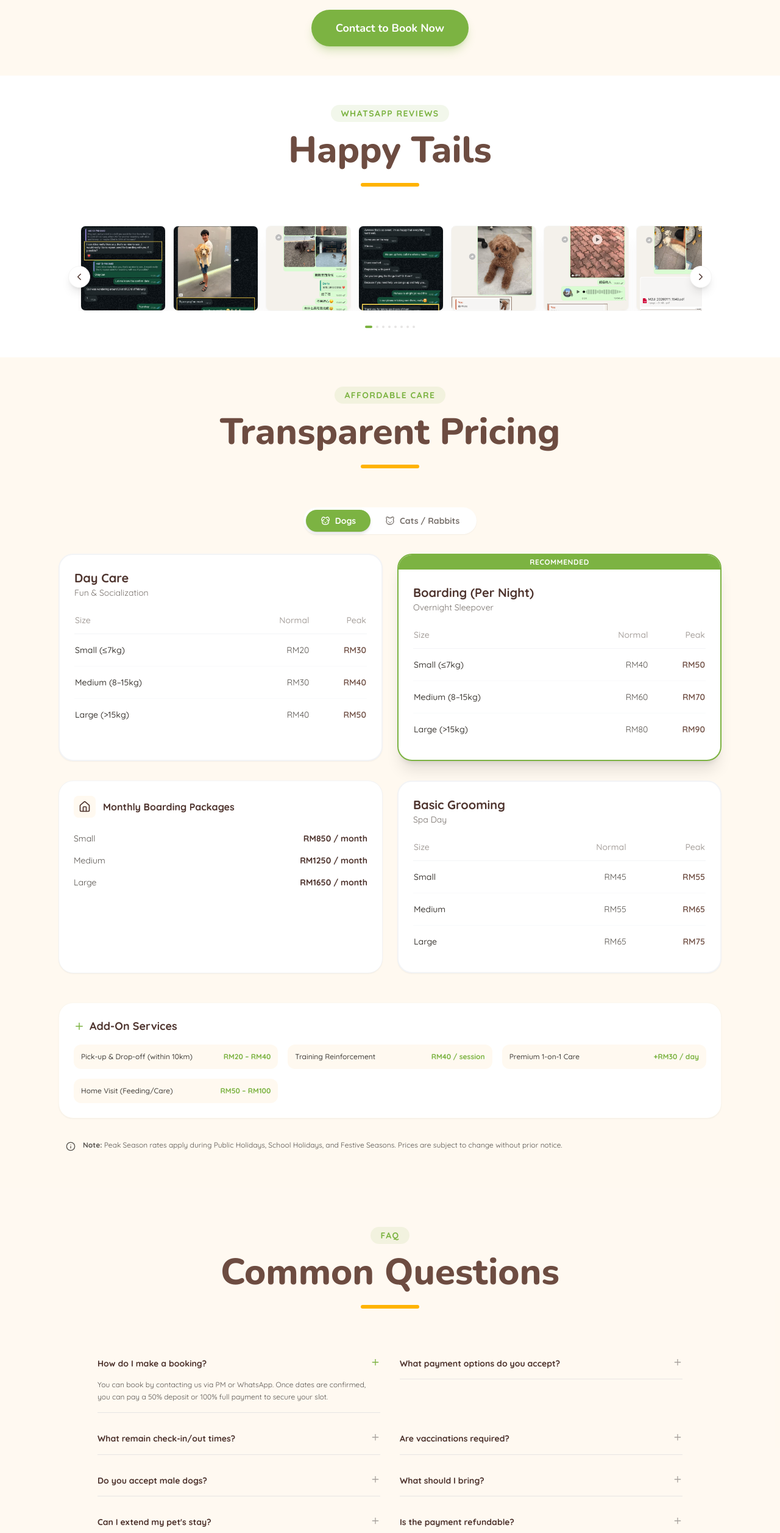
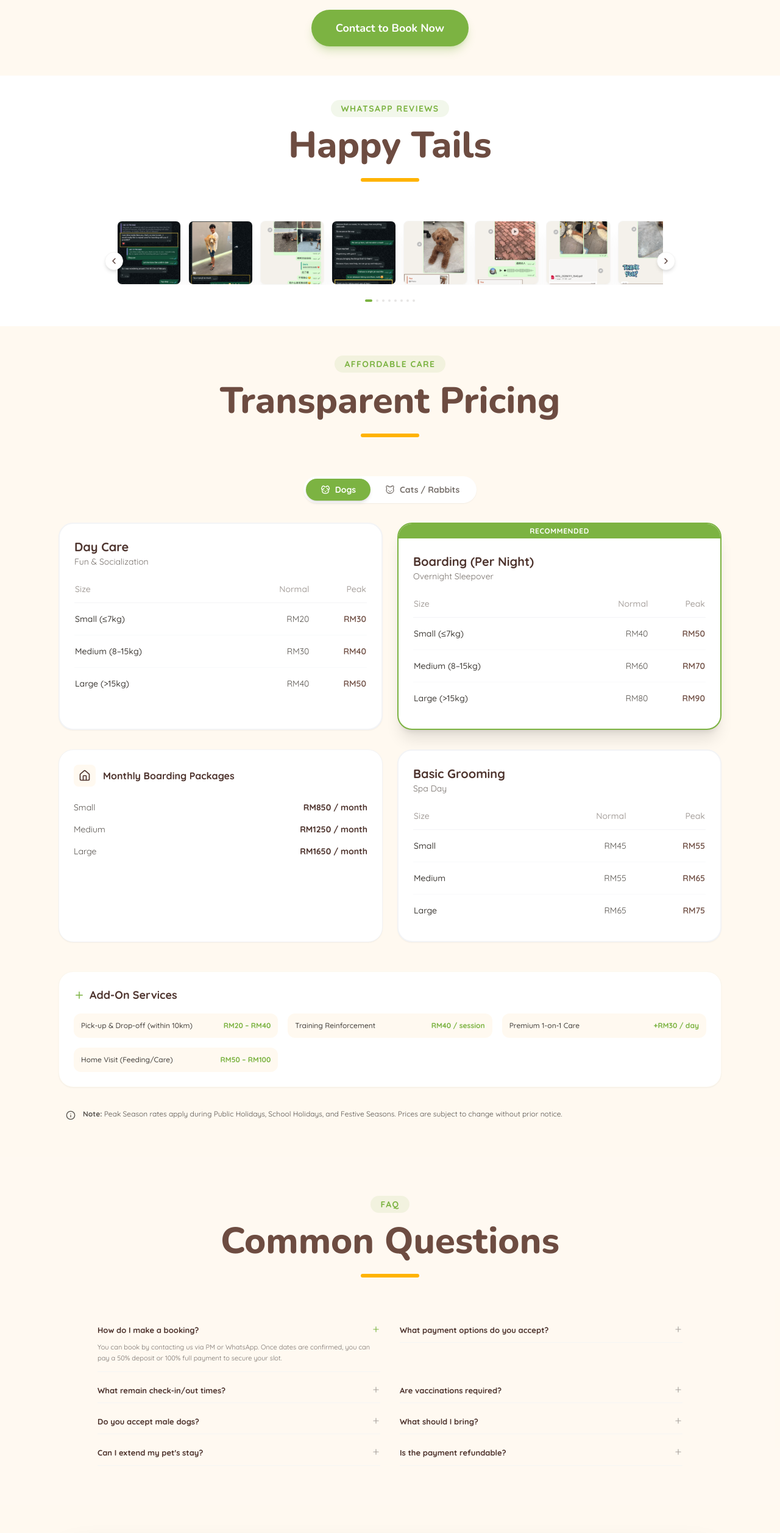
Before and after one commit to kahyee6218/My-Pawcation, a React (Vite) app: page / in a window 1280 px wide. Shown: the part 2960-5474 px from the top of the page at 61% size. Built offline with nearby package versions, Linux system fonts and the light colour scheme.

Commit message:
fix: review carousel blank space and refine FAQ compactness

```diff
--- a/components/sections/DetailSections.tsx
+++ b/components/sections/DetailSections.tsx
@@ -5,51 +5,46 @@ import { TESTIMONIALS, FAQS, PRICING_DATA } from '../../constants';
 
 export const Testimonials: React.FC = () => {
     const [currentIndex, setCurrentIndex] = useState(0);
-
-    // We'll use CSS classes for responsiveness,
-    // but the JS translation needs to match the visual width.
-    // On Desktop: 8 items, Tablet: 5 items, Mobile: 3 items
+    // Duplicate items to ensure we never see "Nothing here" when scrolling
+    const extendedTestimonials = [...TESTIMONIALS, ...TESTIMONIALS];
+    const total = TESTIMONIALS.length;
 
     const next = () => {
-        // Loop back to start if at the end
-        setCurrentIndex((prev) => (prev + 1) >= TESTIMONIALS.length ? 0 : prev + 1);
+        setCurrentIndex((prev) => (prev + 1) % total);
     };
 
     const prev = () => {
-        setCurrentIndex((prev) => (prev - 1 + TESTIMONIALS.length) % TESTIMONIALS.length);
+        setCurrentIndex((prev) => (prev - 1 + total) % total);
     };
 
     return (
-        <section id="reviews" className="py-12 bg-white scroll-mt-24 overflow-hidden">
+        <section id="reviews" className="py-10 bg-white scroll-mt-24 overflow-hidden">
             <div className="max-w-7xl mx-auto px-4 sm:px-6 lg:px-8">
                 <SectionTitle title="Happy Tails" subtitle="WhatsApp Reviews" />
 
-                <div className="relative group max-w-5xl mx-auto">
+                <div className="relative group max-w-4xl mx-auto">
                     {/* Carousel Viewport */}
-                    <div className="overflow-hidden px-1">
+                    <div className="overflow-hidden">
                         <div
-                            className="flex transition-transform duration-300 ease-in-out gap-2 md:gap-3"
+                            className="flex transition-transform duration-500 ease-in-out gap-2 md:gap-3"
                             style={{
-                                // Calculation: Move by 1 item's percentage width
-                                // Each item is 100/N % of the container
-                                transform: `translateX(calc(-${currentIndex} * (100% / 3 + 0.5rem)))`, /* Mobile default (3 items) */
-                            }}
+                                // On Mobile: 4 items (25%), Tablet: 6 items (16.6%), Desktop: 8 items (12.5%)
+                                // We'll move by 1 item at a time
+                                transform: `translateX(calc(-${currentIndex} * (100% / var(--items-per-row, 4) + var(--gap-fix, 0.5rem))))`
+                            } as any}
                         >
-                            {/* We'll use Tailwind classes to override the calc on larger screens */}
+                            {/* Inject CSS variables for responsive movement */}
                             <style>{`
-                                @media (min-width: 768px) {
-                                    #testimonial-track { transform: translateX(calc(-${currentIndex} * (100% / 5 + 0.75rem))) !important; }
-                                }
-                                @media (min-width: 1024px) {
-                                    #testimonial-track { transform: translateX(calc(-${currentIndex} * (100% / 8 + 0.75rem))) !important; }
-                                }
+                                #review-track { --items-per-row: 4; --gap-fix: 0.5rem; }
+                                @media (min-width: 768px) { #review-track { --items-per-row: 6; --gap-fix: 0.75rem; } }
+                                @media (min-width: 1024px) { #review-track { --items-per-row: 8; --gap-fix: 0.75rem; } }
                             `}</style>
-                            <div id="testimonial-track" className="flex gap-2 md:gap-3 shrink-0 transition-transform duration-300 ease-in-out">
-                                {TESTIMONIALS.map((review) => (
+
+                            <div id="review-track" className="flex gap-2 md:gap-3 shrink-0 transition-transform duration-500 ease-in-out">
+                                {extendedTestimonials.map((review, idx) => (
                                     <div
-                                        key={review.id}
-                                        className="w-[calc(100vw/3.5)] md:w-[calc(1024px/5.5)] lg:w-[calc(1280px/9)] shrink-0"
-                                        style={{ width: 'clamp(80px, 11%, 140px)' }} /* Fixed-ish small size */
+                                        key={`${review.id}-${idx}`}
+                                        className="w-[calc((100vw-3rem)/4.5)] md:w-[calc(896px/6.5)] lg:w-[calc(896px/8.5)] shrink-0"
                                     >
                                         <Card className="p-0 overflow-hidden shadow-sm hover:shadow-md transition-all border border-stone-100 aspect-square bg-gray-50 rounded-lg">
                                             <img
@@ -65,20 +60,20 @@ export const Testimonials: React.FC = () => {
                         </div>
                     </div>
 
-                    {/* Navigation Buttons - More prominent for "Next" logic */}
+                    {/* Navigation Buttons - Smaller and cleaner */}
                     <button
                         onClick={prev}
-                        className="absolute left-0 top-1/2 -translate-y-1/2 -translate-x-2 md:-translate-x-4 bg-white p-2 rounded-full shadow-lg text-brand-dark hover:bg-brand-green hover:text-white transition-all z-10 border border-stone-100"
+                        className="absolute left-0 top-1/2 -translate-y-1/2 -translate-x-3 md:-translate-x-5 bg-white p-1.5 rounded-full shadow-md text-brand-dark hover:bg-brand-green hover:text-white transition-all z-10 border border-stone-100"
                         aria-label="Previous Review"
                     >
-                        <ChevronLeft size={18} />
+                        <ChevronLeft size={16} />
                     </button>
                     <button
                         onClick={next}
-                        className="absolute right-0 top-1/2 -translate-y-1/2 translate-x-2 md:translate-x-4 bg-white p-2 rounded-full shadow-lg text-brand-dark hover:bg-brand-green hover:text-white transition-all z-10 border border-stone-100"
+                        className="absolute right-0 top-1/2 -translate-y-1/2 translate-x-3 md:translate-x-5 bg-white p-1.5 rounded-full shadow-md text-brand-dark hover:bg-brand-green hover:text-white transition-all z-10 border border-stone-100"
                         aria-label="Next Review"
                     >
-                        <ChevronRight size={18} />
+                        <ChevronRight size={16} />
                     </button>
 
                     {/* Pagination Dots */}
@@ -275,22 +270,22 @@ export const FAQ: React.FC = () => {
             <div className="max-w-5xl mx-auto px-4 sm:px-6 lg:px-8">
                 <SectionTitle title="Common Questions" subtitle="FAQ" />
 
-                <div className="grid grid-cols-1 md:grid-cols-2 gap-x-8 gap-y-4">
+                <div className="grid grid-cols-1 md:grid-cols-2 gap-x-8 gap-y-2">
                     {FAQS.map((item, index) => (
-                        <div key={index} className="border-b border-stone-200 last:border-0 md:last:border-b h-fit group">
+                        <div key={index} className="border-b border-stone-100 last:border-0 md:last:border-b h-fit group">
                             <button
-                                className="w-full py-4 text-left flex justify-between items-start focus:outline-none transition-colors gap-4"
+                                className="w-full py-3 text-left flex justify-between items-start focus:outline-none transition-colors gap-3"
                                 onClick={() => setOpenIndex(openIndex === index ? null : index)}
                             >
-                                <span className="font-bold text-brand-dark text-sm leading-tight pt-0.5 group-hover:text-brand-green transition-colors">{item.question}</span>
-                                <div className={`shrink-0 transition-transform duration-300 ${openIndex === index ? 'rotate-180 text-brand-green' : 'text-stone-400'}`}>
-                                    <Plus size={16} />
+                                <span className="font-bold text-brand-dark text-[13px] leading-tight pt-0.5 group-hover:text-brand-green transition-colors">{item.question}</span>
+                                <div className={`shrink-0 transition-transform duration-300 mt-0.5 ${openIndex === index ? 'rotate-180 text-brand-green' : 'text-stone-400'}`}>
+                                    <Plus size={14} />
                                 </div>
                             </button>
                             <div
-                                className={`transition-all duration-300 ease-in-out overflow-hidden ${openIndex === index ? 'max-h-64 pb-4 opacity-100' : 'max-h-0 opacity-0'}`}
+                                className={`transition-all duration-300 ease-in-out overflow-hidden ${openIndex === index ? 'max-h-64 pb-3 opacity-100' : 'max-h-0 opacity-0'}`}
                             >
-                                <p className="text-stone-600 leading-relaxed text-xs pl-0">{item.answer}</p>
+                                <p className="text-stone-500 leading-relaxed text-[11px] pl-0">{item.answer}</p>
                             </div>
                         </div>
                     ))}
```
